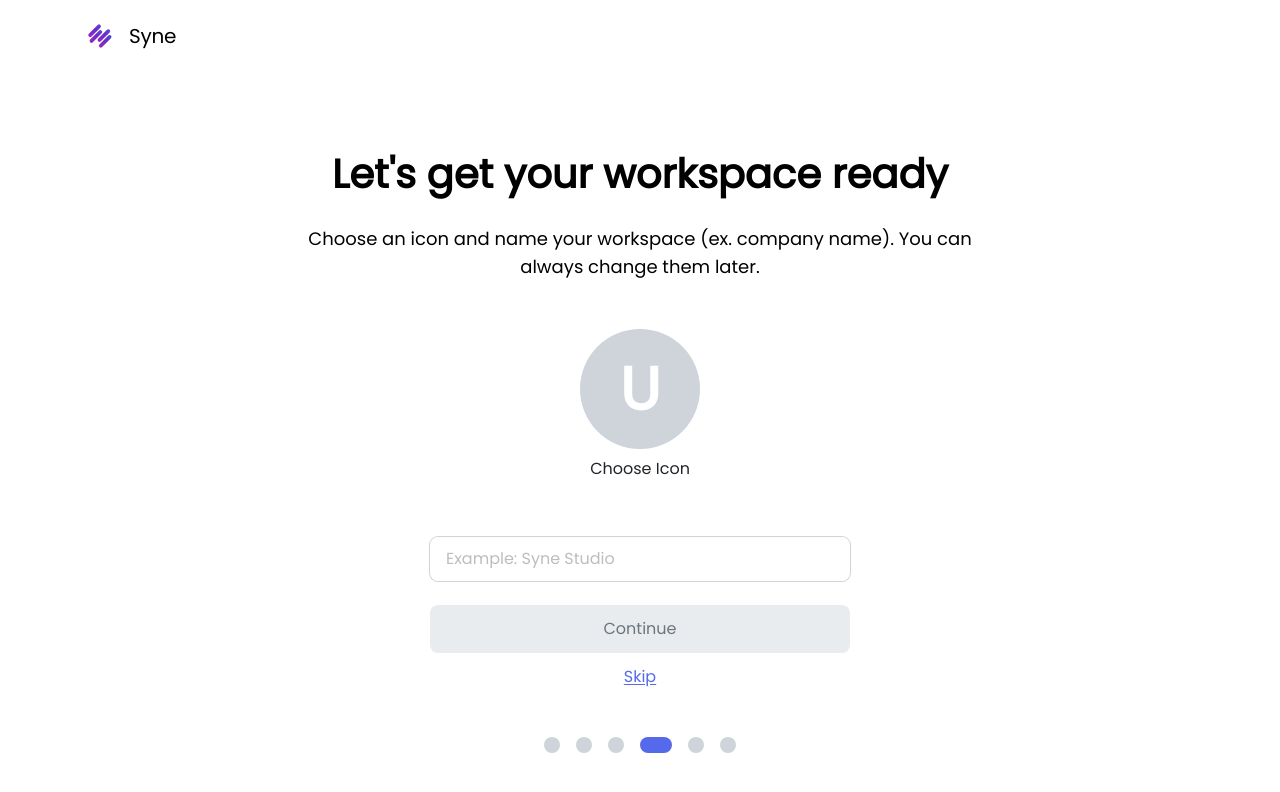
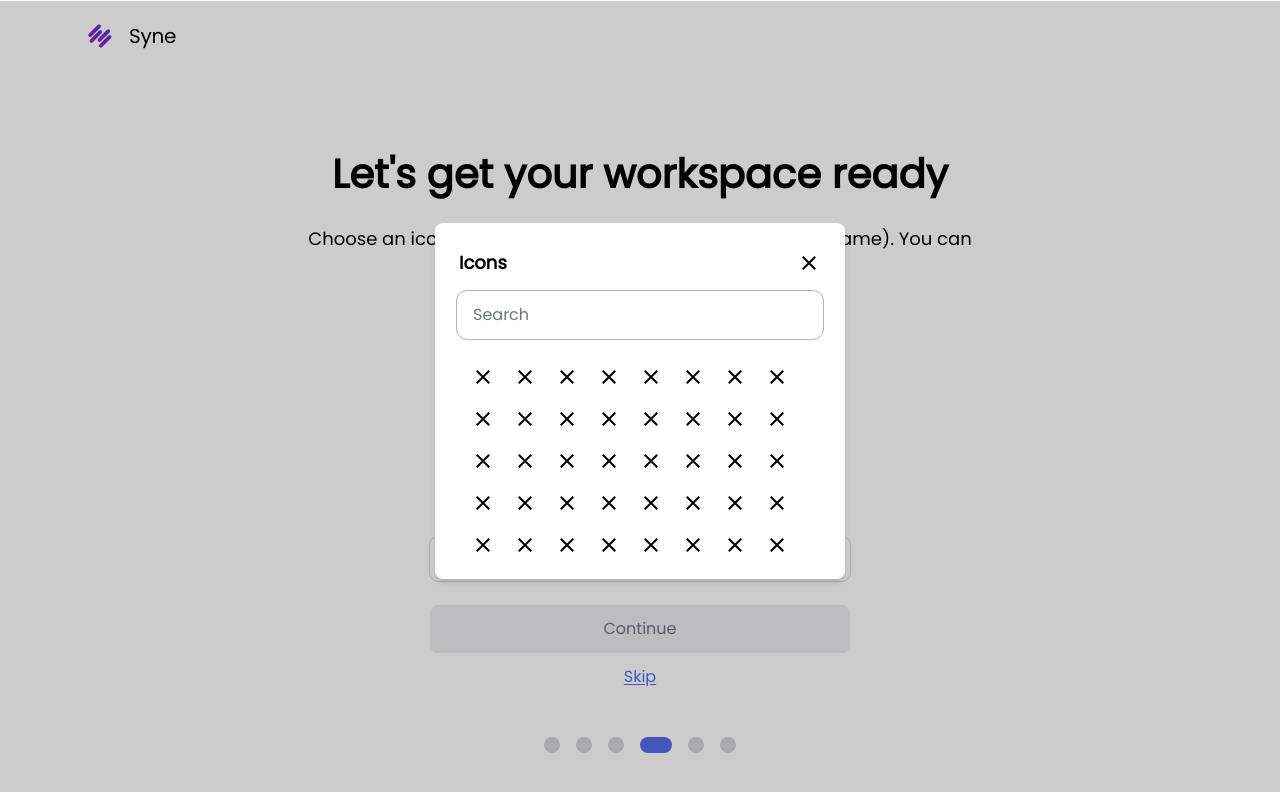
Before and after one commit to jeannyinthelamp/sycamore.ai, a React (Create React App) app: page /onboarding_4 in a window 1280 px wide. Shown: the top 792 px of the page. Built offline with nearby package versions, Linux system fonts and the light colour scheme.

Commit message:
Build Icon Picker Modal UI

```diff
--- a/src/Components/Onboarding/Onboarding_Icon_Picker/Onboarding_Icon_Picker.js
+++ b/src/Components/Onboarding/Onboarding_Icon_Picker/Onboarding_Icon_Picker.js
@@ -1,5 +1,123 @@
 import React from "react";
+import exit from "../../../Assets/Icons/Onboarding_Icons/exit.svg";
+import search from "../../../Assets/Icons/Onboarding_Icons/search.svg";
 
 export default function Onboarding_Icon_Picker() {
-  return <div>Onboarding_Icon_Picker</div>;
+  //! temporary stand in for icons
+  const tempIcon = () => {
+    return (
+      <img
+        // key={}
+        src={exit}
+        alt='exit'
+        className='flex justify-center items-center p-1'
+      />
+    );
+  };
+
+  //! temporary stand in for icons
+  //TODO: update when list of icons is provided
+  const icons = [
+    tempIcon,
+    tempIcon,
+    tempIcon,
+    tempIcon,
+    tempIcon,
+    tempIcon,
+    tempIcon,
+    tempIcon,
+    tempIcon,
+    tempIcon,
+    tempIcon,
+    tempIcon,
+    tempIcon,
+    tempIcon,
+    tempIcon,
+    tempIcon,
+    tempIcon,
+    tempIcon,
+    tempIcon,
+    tempIcon,
+    tempIcon,
+    tempIcon,
+    tempIcon,
+    tempIcon,
+    tempIcon,
+    tempIcon,
+    tempIcon,
+    tempIcon,
+    tempIcon,
+    tempIcon,
+    tempIcon,
+    tempIcon,
+    tempIcon,
+    tempIcon,
+    tempIcon,
+    tempIcon,
+    tempIcon,
+    tempIcon,
+    tempIcon,
+    tempIcon,
+    tempIcon,
+    tempIcon,
+    tempIcon,
+    tempIcon,
+    tempIcon,
+    tempIcon,
+    tempIcon,
+    tempIcon,
+    tempIcon,
+    tempIcon,
+    tempIcon,
+    tempIcon,
+    tempIcon,
+    tempIcon,
+    tempIcon,
+    tempIcon,
+    tempIcon,
+    tempIcon,
+    tempIcon,
+    tempIcon,
+    tempIcon,
+  ];
+
+  return (
+    <div className='icon-modal-page-wrapper absolute flex justify-center items-center w-screen h-screen bg-black bg-opacity-20'>
+      <div className='icon-modal-wrapper flex flex-col justify-center items-center gap-[16px] w-[410px] h-[356px] p-6 bg-white rounded-lg shadow-md'>
+        <div className='title-and-exit-wrapper flex flex-row justify-between items-center w-[100%] h-auto'>
+          <h1 className='title font-Poppins text-[1.125rem] text-[#000] font-semibold leading-[28px]'>
+            Icons
+          </h1>
+
+          <img
+            src={exit}
+            alt='exit icon'
+            className='cursor-pointer'
+            onClick={() => {
+              //TODO: logic for closing modal
+            }}
+          />
+        </div>
+        {/* <div className='input-wrapper flex flex-row justify-start gap-1 w-[100%] h-fit py-[10px] px-[14px] bg-white border rounded-lg'> */}
+
+        {/* <img src={search} alt='search icon' className='bg-white' /> */}
+        <input
+          type='text'
+          placeholder='Search'
+          className='w-[100%] py-[10px] px-[14px]  bg-white font-Poppins placeholder:font-Poppins placeholder:text-[16px] placeholder:font-normal placeholder:text-[#6C757D] border-none outline-1 outline-[#ADB5BD] outline-none rounded-lg focus:outline-[2px] focus:outline-[#556AEB]'
+          onChange={() => {
+            //TODO: Logic for searching icons data
+          }}
+        />
+        {/* </div> */}
+        <div className='icon-selection-window flex justify-start items-center flex-wrap gap-x-[10px] gap-y-[10px] border w-[100%] h-[200px] p-2 overflow-y-scroll  bg-white border-none outline-none'>
+          {/* map over data to populate with icons */}
+          {/* use X's for now */}
+          {icons.map((element) => (
+            <img src={exit} alt='exit icon' className='p-1 cursor-pointer' />
+          ))}
+        </div>
+      </div>
+    </div>
+  );
 }
--- a/src/Pages/Onboarding/Onboarding_4.js
+++ b/src/Pages/Onboarding/Onboarding_4.js
@@ -7,11 +7,13 @@ import { safari_input_styling } from "../../Components/Styles/Safari_Input_Styli
 import { useNavigate } from "react-router-dom";
 import { validateCompanyName } from "./Onboarding_Validation/Onboarding_Validation";
 import Onboarding_Alert_Modal from "../../Components/Onboarding/Onboarding_Alert_Modal/Onboarding_Alert_Modal";
+import Onboarding_Icon_Picker from "../../Components/Onboarding/Onboarding_Icon_Picker/Onboarding_Icon_Picker";
 import warning from "../../Assets/Icons/Onboarding_Icons/warning.svg";
 import exit from "../../Assets/Icons/Onboarding_Icons/exit.svg";
 
 export default function Onboarding_4() {
   const [visible, setVisible] = useState(false);
+  const [iconModalVisible, setIconModalVisible] = useState(false);
   const [companyName, setCompanyName] = useState("");
   const [companyNameError, setCompanyNameError] = useState(false);
   const [companyNameExists, setCompanyNameExists] = useState(false);
@@ -20,6 +22,10 @@ export default function Onboarding_4() {
 
   const getFirstLetter = (companyName) => {
     return companyName.trim().charAt(0).toUpperCase();
+  };
+
+  const toggleIconPicker = () => {
+    setIconModalVisible(true);
   };
 
   //TODO: export to module
@@ -50,7 +56,7 @@ export default function Onboarding_4() {
   }
 
   return (
-    <div className='flex flex-col justify-center items-center'>
+    <div className='relative flex flex-col justify-center items-center'>
       <Onboarding_header />
 
       <div className='title-and-form-wrapper max-w-[730px] mx-[20px] h-auto flex flex-col justify-center items-center'>
@@ -87,7 +93,12 @@ export default function Onboarding_4() {
               {companyName !== "" ? getFirstLetter(companyName) : "U"}
             </h1>
           </div>
-          <p className='my-[8px] text-[#212529] font-Poppins text-center'>
+          <p
+            className='my-[8px] text-[#212529] font-Poppins text-center'
+            onClick={() => {
+              toggleIconPicker();
+            }}
+          >
             Choose Icon
           </p>
         </div>
@@ -151,6 +162,7 @@ export default function Onboarding_4() {
       </button>
       {/* Change the active prop to page2, page3 etc to change the color of the corresponding bar */}
       <Onboarding_progress_bar active='page4' />
+      <Onboarding_Icon_Picker />
     </div>
   );
 }
```
Also changed, not shown: src/Assets/Icons/Onboarding_Icons/search.svg (added).
